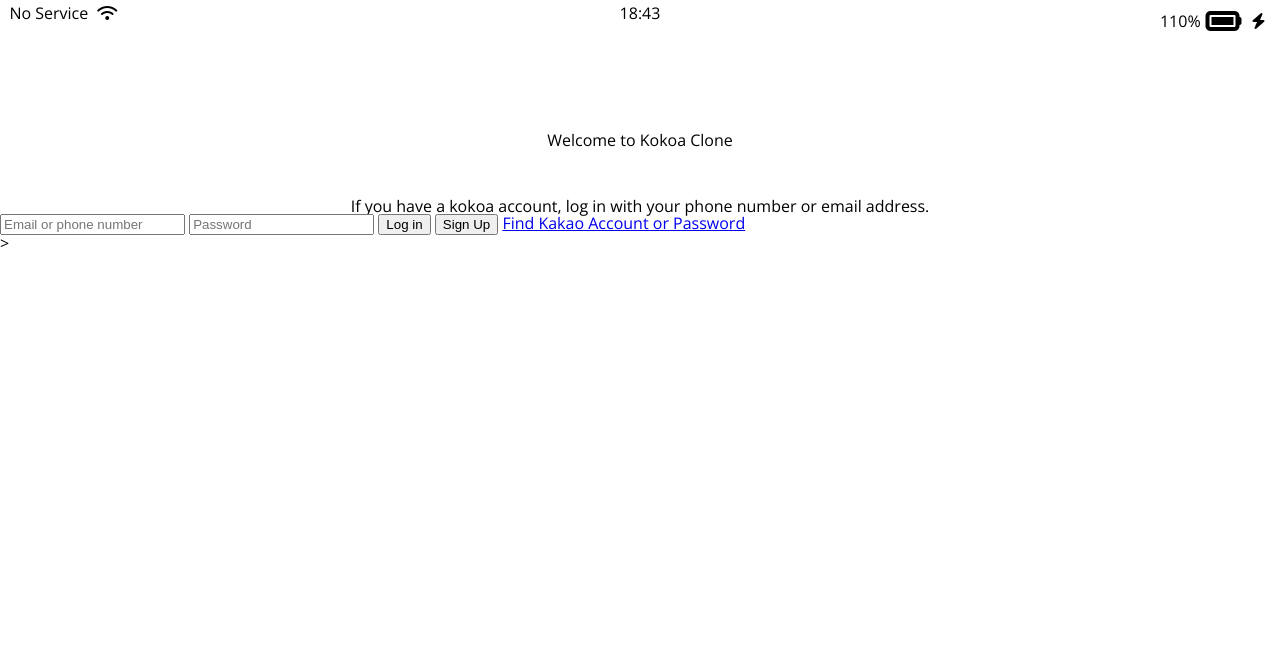
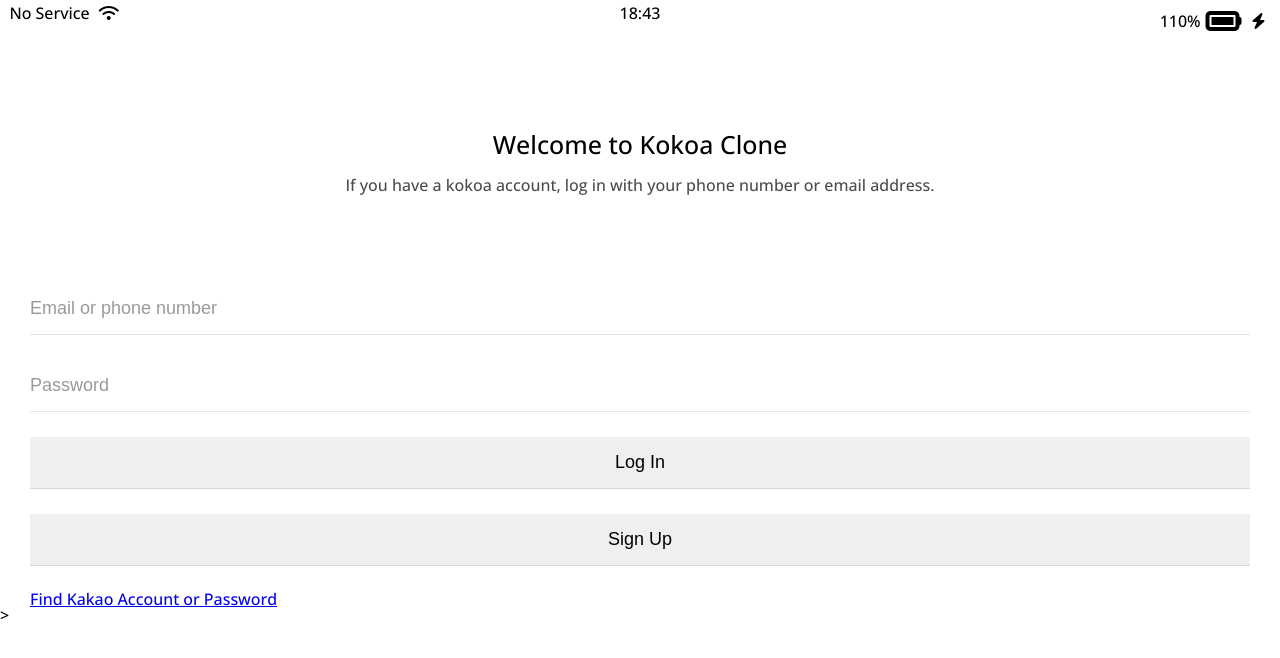
Before and after one commit to applesaltsky/kokoa-clone-2022, a plain HTML site: page index.html in a window 1280 px wide. Drawn offline with nearby package versions, Linux system fonts and the light colour scheme.

Commit message:
submit 220429

```diff
--- a/css/reset.css
+++ b/css/reset.css
@@ -128,3 +128,6 @@
     border-collapse: collapse;
     border-spacing: 0;
 }
+input:focus {
+    outline: none;
+}
--- a/css/style.css
+++ b/css/style.css
@@ -1,6 +1,7 @@
-@import url('https://fonts.googleapis.com/css2?family=Open+Sans:wght@300;600&display=swap');
+@import url('https://fonts.googleapis.com/css2?family=Open+Sans:wght@300;500;600&display=swap');
 @import 'reset.css';
 @import 'status-bar.css';
+@import 'variable.css';
 
 body {
     font-family: 'Open Sans', sans-serif;
@@ -10,10 +11,44 @@
 }
 
 .welcome-header {
-    margin-top: 90px;
+    margin: 90px 0px;
     text-align: center;
+    display: flex;
+    align-items: center;
+    flex-direction:column;
 }
 
 .welcome-header__title {
-    margin-bottom: 50px;
+margin-bottom: 20px;
+font-size:25px;
+font-weight: 500;
 }
+
+.welcome-header__text {
+    width: 60%;
+    opacity: 70%;
+}
+
+#login-form {
+    display: flex;
+    flex-direction: column;
+    margin: 0px 30px;
+
+}
+
+#login-form input {
+    border: none;
+    padding: 15px 0px;
+    font-size: 18px;
+    border-bottom: 1px solid rgba(0, 0, 0, 0.1);
+    margin-bottom: 25px;
+    transition: border-color 0.3s ease-in-out;
+}
+
+#login-form input::placeholder {
+    color: rgba(0, 0, 0, 0.4);
+}
+
+#login-form input:focus {
+    border-color: var(--yellow);
+}
--- /dev/null
+++ b/css/variable.css
@@ -0,0 +1,3 @@
+:root {
+    --yellow: #fae100;
+}
--- a/index.html
+++ b/index.html
@@ -33,7 +33,7 @@
     <form id="login-form">
         <input type="text" placeholder="Email or phone number" />
         <input type="password" placeholder="Password" />
-        <input type="submit" value="Log in" />
+        <input type="submit" value="Log In" />
         <input type="submit" value="Sign Up" />
         <a href="a"> Find Kakao Account or Password</a>
     </form>
```
